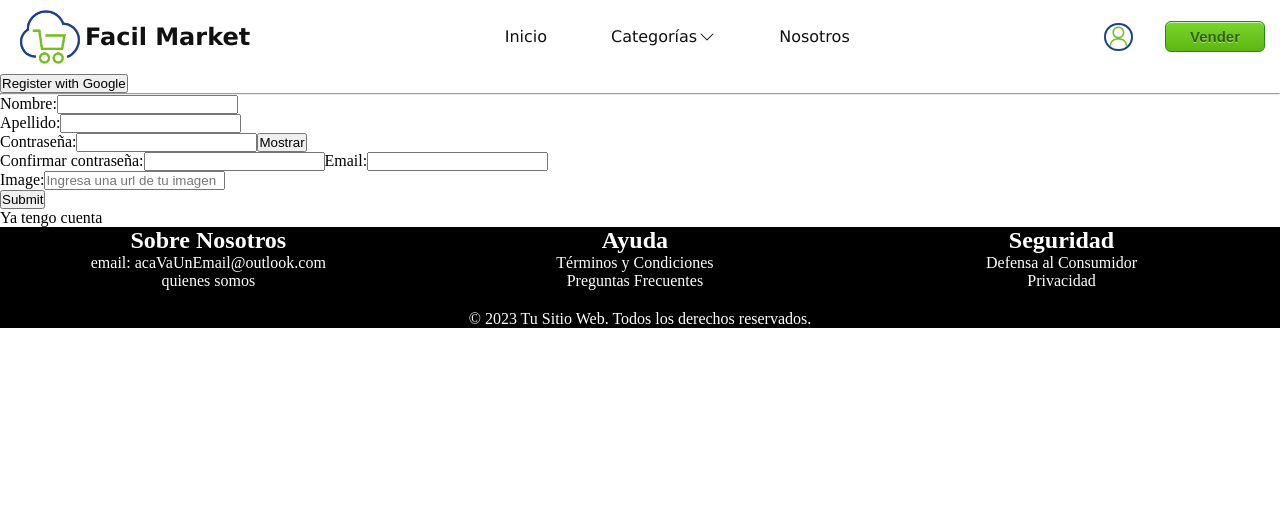
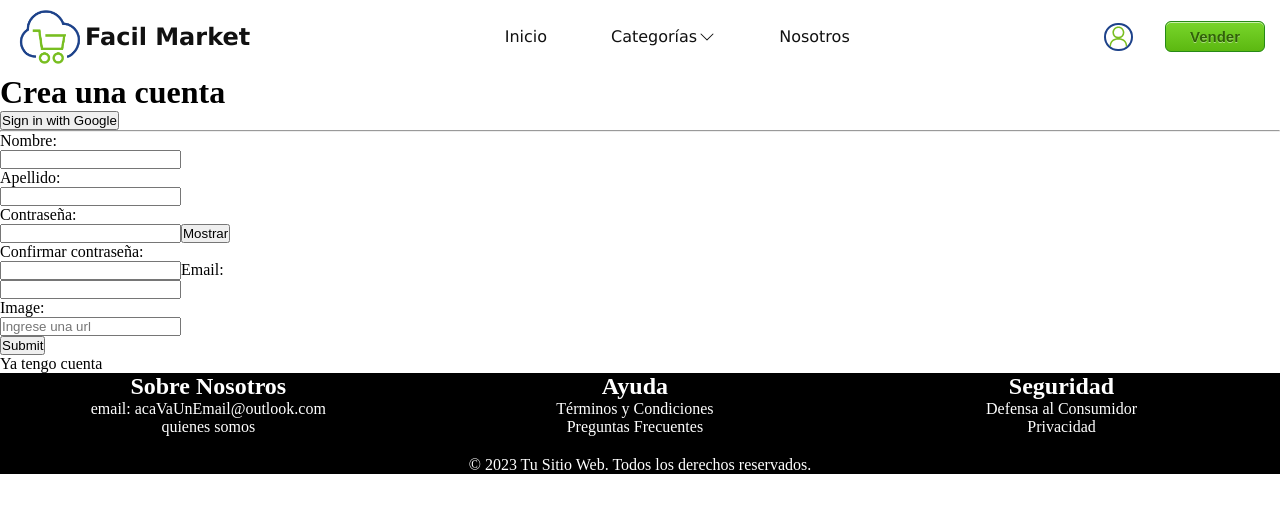
Before and after one commit to adharainfinita/facil-market-proyect, a React (Vite) app in the folder client/: page /register in a window 1280 px wide. Shown: the top 512 px of the page. Built offline with nearby package versions, Linux system fonts and the light colour scheme.

Commit message:
fix(client/registerForm) repair error in password confirmation

```diff
--- a/client/src/components/RegisterForm.tsx
+++ b/client/src/components/RegisterForm.tsx
@@ -39,39 +39,47 @@ const Register = () => {
 
     return (
       <>
-        <button>Register with Google</button>
+      <h1 className="register-title">Crea una cuenta</h1>
+      <div className="register-container">
+          <button className="google-auth">Sign in with Google</button>
           <hr />
-        <form>
-            <label>Nombre:</label>
+          <form className="register-form">
+            <div className="names">
+                <div>
+                  <label>Nombre:</label><br />
                   <input type="text" name="name" value={inputs.name} onChange={(e) => handleInputs(e)}/>
-            {errors.name !== '' ? <p><strong>{errors.name}</strong></p> : ''}
+                  {errors.name !== '' ? <p className='error-register'><strong>{errors.name}</strong></p> : ''}
+                </div>
+                <div>
+                  <label>Apellido:</label><br />
+                  <input type="text" name="lastname" value={inputs.lastname} onChange={(e) => handleInputs(e)}/>
+                  {errors.lastname !== '' ? <p className='error-register'><strong>{errors.lastname}</strong></p> : ''}
+                </div>
+            </div>
 
-            <label>Apellido:</label>
-            <input type="text" name="lastname" value={inputs.lastname} onChange={(e) => handleInputs(e)}/>
-            {errors.lastname !== '' ? <p><strong>{errors.lastname}</strong></p> : ''}
-
-            <label>Contraseña:</label>
+              <label>Contraseña:</label><br />
               <input type={showPassword ? 'text' : 'password'} name="password" value={inputs.password} onChange={(e) => handleInputs(e)}/>
               <button onClick={(e) => handleShowPassword(e)}>{!showPassword ? 'Mostrar' : 'Ocultar'}</button>
-            {errors.password !== '' ? <p><strong>{errors.password}</strong></p> : ''}
+              {errors.password !== '' ? <p className='error-register'><strong>{errors.password}</strong></p> : ''}
 
-            <label>Confirmar contraseña:</label>
-            <input type="text" name="confirm" onChange={(e) => handleConfirmPassword(e)} value={confirmPsw}/>
-            {errors.confirm && <p><strong>{errors.confirm}</strong></p>}
+              <label>Confirmar contraseña:</label><br />
+              <input type="password" name="confirm" onChange={(e) => handleConfirmPassword(e)} value={confirmPsw}/>
+              {errors.confirm && <p className='error-register'><strong>{errors.confirm}</strong></p>}
 
-            <label>Email:</label>
-            <input type="text" name="email" value={inputs.email} onChange={(e) => handleInputs(e)}/>
-            {errors.email !== '' ? <p><strong>{errors.email}</strong></p> : ''}
+              <label>Email:</label><br />
+              <input type="email" name="email" value={inputs.email} onChange={(e) => handleInputs(e)}/>
+              {errors.email !== '' ? <p className='error-register'><strong>{errors.email}</strong></p> : ''}
 
-            <label>Image:</label>
+              <label>Image:</label><br />
               <input type="text" name="image" value={inputs.image} onChange={(e) => handleInputs(e)}
-            placeholder="Ingresa una url de tu imagen"/>
-            {errors.image !== '' ? <p><strong>{errors.image}</strong></p> : ''}
+              placeholder="Ingrese una url"/>
+              {errors.image !== '' ? <p className='error-register'><strong>{errors.image}</strong></p> : ''}
 
               <button>Submit</button>
           </form>
 
           <p>Ya tengo cuenta</p>
+      </div>
       </>
     );
   };
--- a/client/src/utils/registerValidation.ts
+++ b/client/src/utils/registerValidation.ts
@@ -22,7 +22,7 @@ export function validate(inputs: newUser){
     if (!regEmail.test(inputs.email)) errors.email = "Ingresa un correo válido (Max: 35 caracteres)"
     if (!regPass.test(inputs.password)) errors.password = "La contraseña debe contener: Un numero y tener entre 6 a 10 caracteres"
 
-    if (inputs.password !== inputs.confirm) // Compara la contraseña y la confirmación
+    if (inputs.confirm && inputs.password !== inputs.confirm) // Compara la contraseña y la confirmación
     errors.confirm = "Las contraseñas no coinciden";
 
     if (!urlRegex.test(inputs.image)) errors.image = "Ingresa una URL válida"
```
Lines whose indentation alone changed are shown as unchanged.
